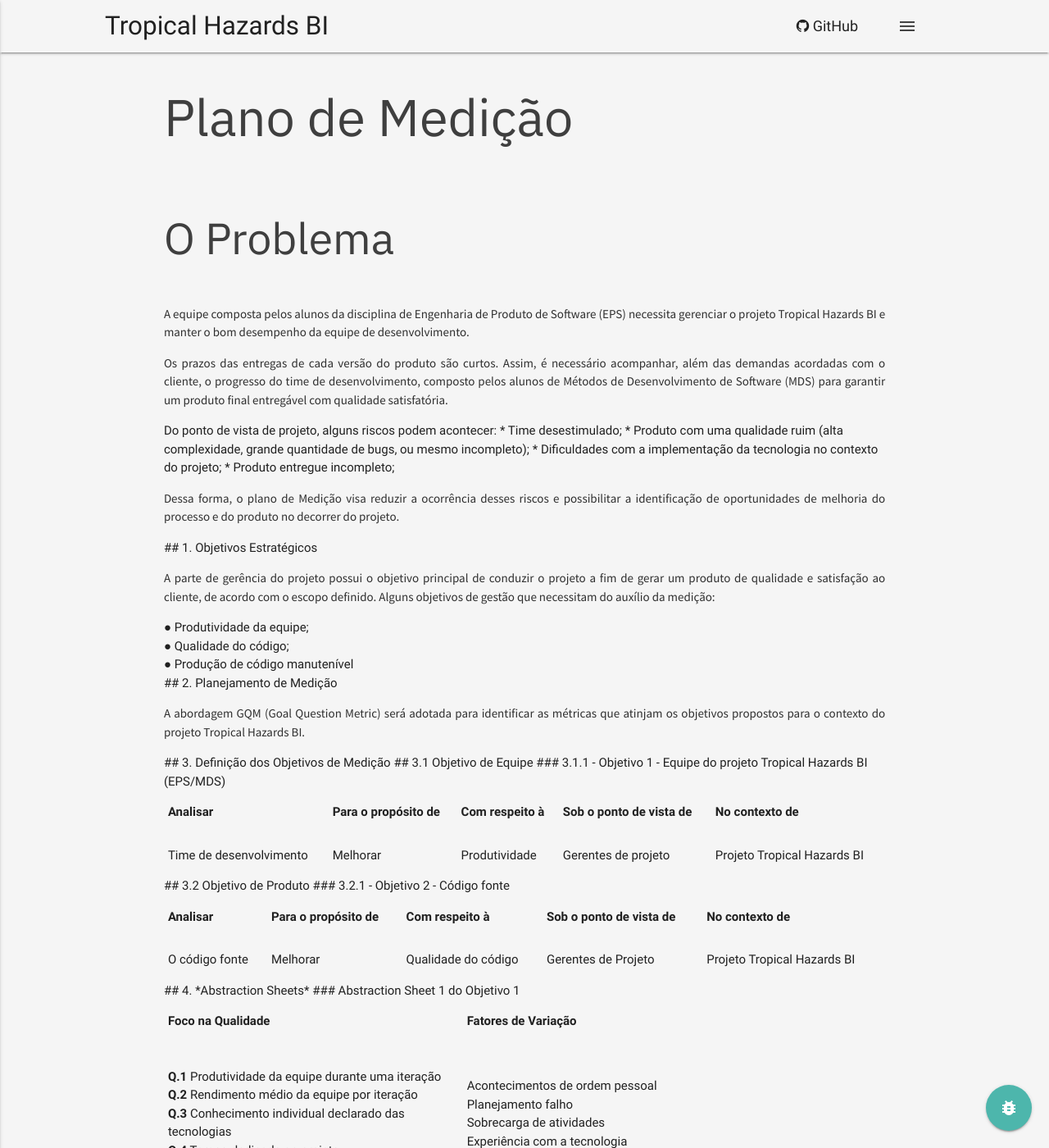
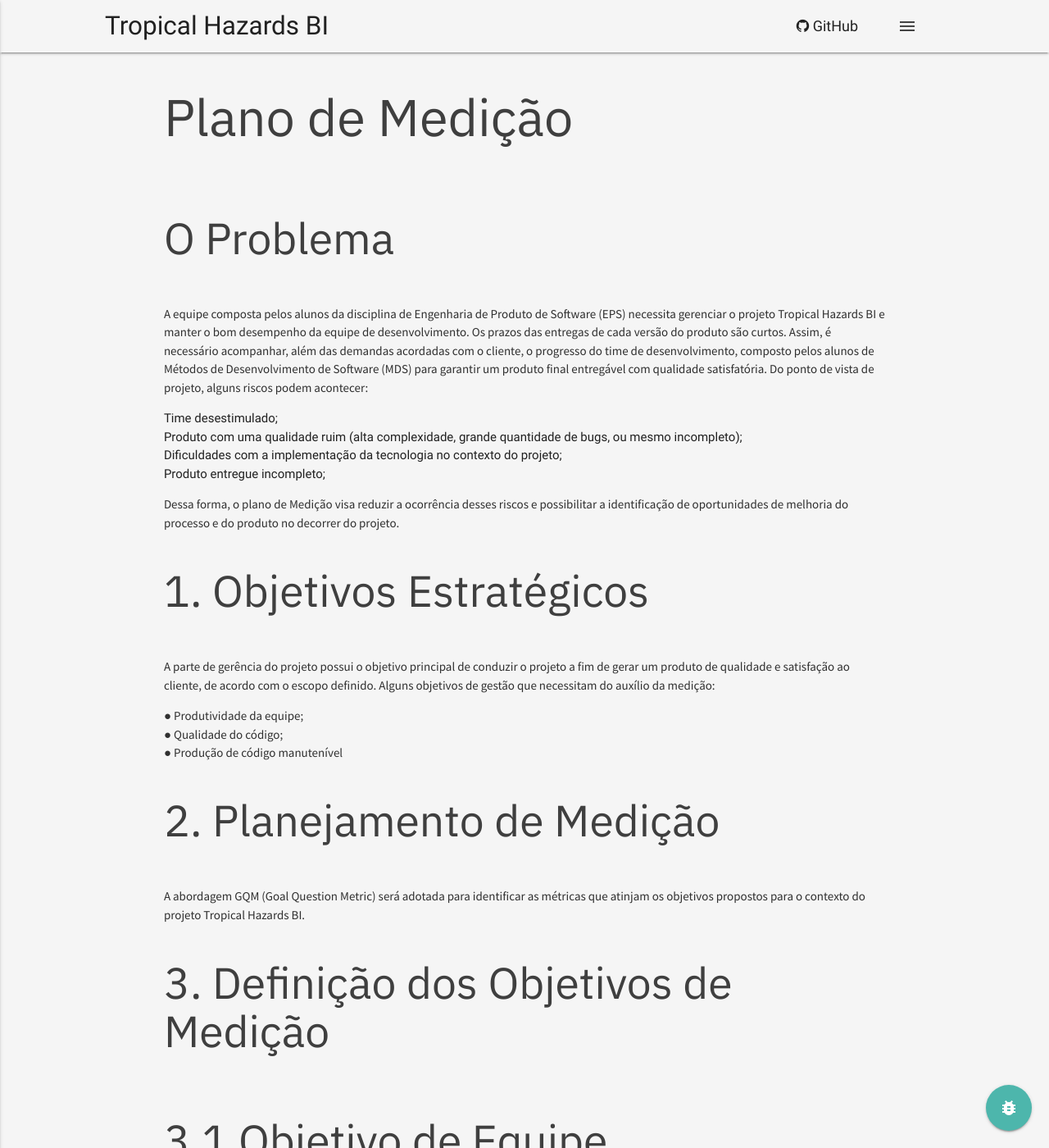
Before and after one commit to fga-eps-mds/2018.1-TropicalHazards-BI, a Jekyll site: the page built from docs/wiki/plano-de-medicao.md, in a window 1280 px wide and 1400 px high. Shown: the whole window at 82% size. Built offline with Jekyll 4.4.1, drawn with Linux system fonts in a browser that asks for light colours; our own code applies the rules of GitHub Pages for plain Markdown files; some of the changed text lies outside the part shown.

Commit message:
[DOC][UPDATE] Mensure plan - deleting tags <p>

```diff
--- a/docs/wiki/plano-de-medicao.md
+++ b/docs/wiki/plano-de-medicao.md
@@ -2,8 +2,8 @@
 
 ## O Problema
 
-<p style="text-align:justify">A equipe composta pelos alunos da disciplina de Engenharia de Produto de Software (EPS) necessita gerenciar o projeto Tropical Hazards BI e manter o bom desempenho da equipe de desenvolvimento.
-<p style="text-align:justify">Os prazos das entregas de cada versão do produto são curtos. Assim, é necessário acompanhar, além das demandas acordadas com o cliente, o progresso do time de desenvolvimento, composto pelos alunos de Métodos de Desenvolvimento de Software (MDS) para garantir um produto final entregável com qualidade satisfatória.</p>
+A equipe composta pelos alunos da disciplina de Engenharia de Produto de Software (EPS) necessita gerenciar o projeto Tropical Hazards BI e manter o bom desempenho da equipe de desenvolvimento.
+Os prazos das entregas de cada versão do produto são curtos. Assim, é necessário acompanhar, além das demandas acordadas com o cliente, o progresso do time de desenvolvimento, composto pelos alunos de Métodos de Desenvolvimento de Software (MDS) para garantir um produto final entregável com qualidade satisfatória.
 Do ponto de vista de projeto, alguns riscos podem acontecer:
 
 * Time desestimulado;
@@ -11,20 +11,19 @@
 * Dificuldades com a implementação da tecnologia no contexto do projeto;
 * Produto entregue incompleto;
 
-<p style="text-align:justify">Dessa forma, o plano de Medição visa reduzir a ocorrência desses riscos e possibilitar a identificação de oportunidades de melhoria do processo e do produto no decorrer do projeto.
-</p>
+Dessa forma, o plano de Medição visa reduzir a ocorrência desses riscos e possibilitar a identificação de oportunidades de melhoria do processo e do produto no decorrer do projeto.
 
 ## 1. Objetivos Estratégicos
-<p style="text-align:justify">A parte de gerência do projeto possui o objetivo principal de conduzir o projeto a fim de gerar um produto de qualidade e satisfação ao cliente, de acordo com o escopo definido. Alguns objetivos de gestão que necessitam do auxílio da medição:
-</p>
+A parte de gerência do projeto possui o objetivo principal de conduzir o projeto a fim de gerar um produto de qualidade e satisfação ao cliente, de acordo com o escopo definido. Alguns objetivos de gestão que necessitam do auxílio da medição:
+
 ● Produtividade da equipe;<br>
 ● Qualidade do código;<br>
 ● Produção de código manutenível<br>
 
 ## 2. Planejamento de Medição
 
-<p style="text-align:justify">A abordagem GQM (Goal Question Metric) será adotada para identificar as métricas que atinjam os objetivos propostos para o contexto do projeto Tropical Hazards BI.
-</p>
+A abordagem GQM (Goal Question Metric) será adotada para identificar as métricas que atinjam os objetivos propostos para o contexto do projeto Tropical Hazards BI.
+
 ## 3. Definição dos Objetivos de Medição
 
 ## 3.1 Objetivo de Equipe
```
